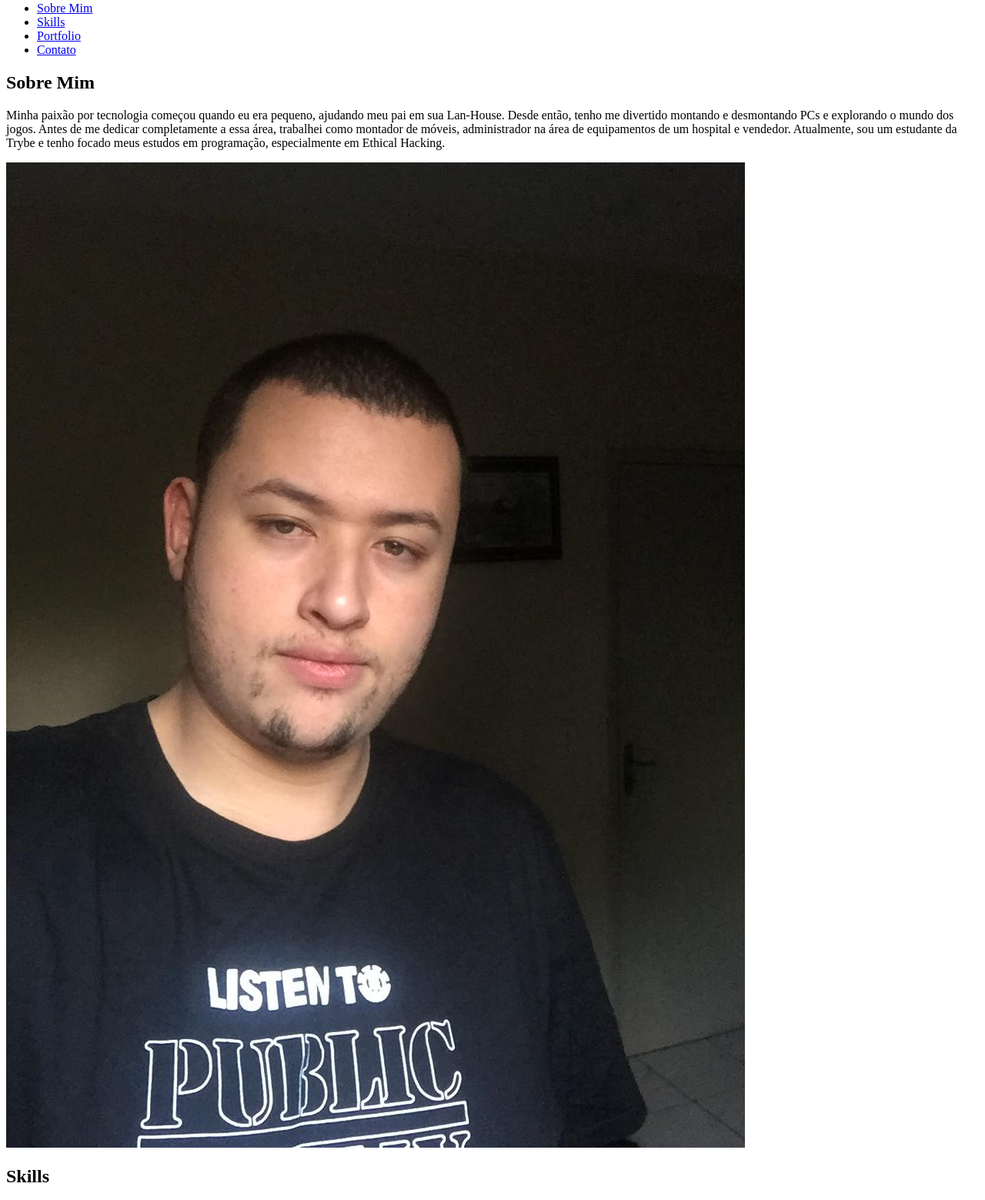
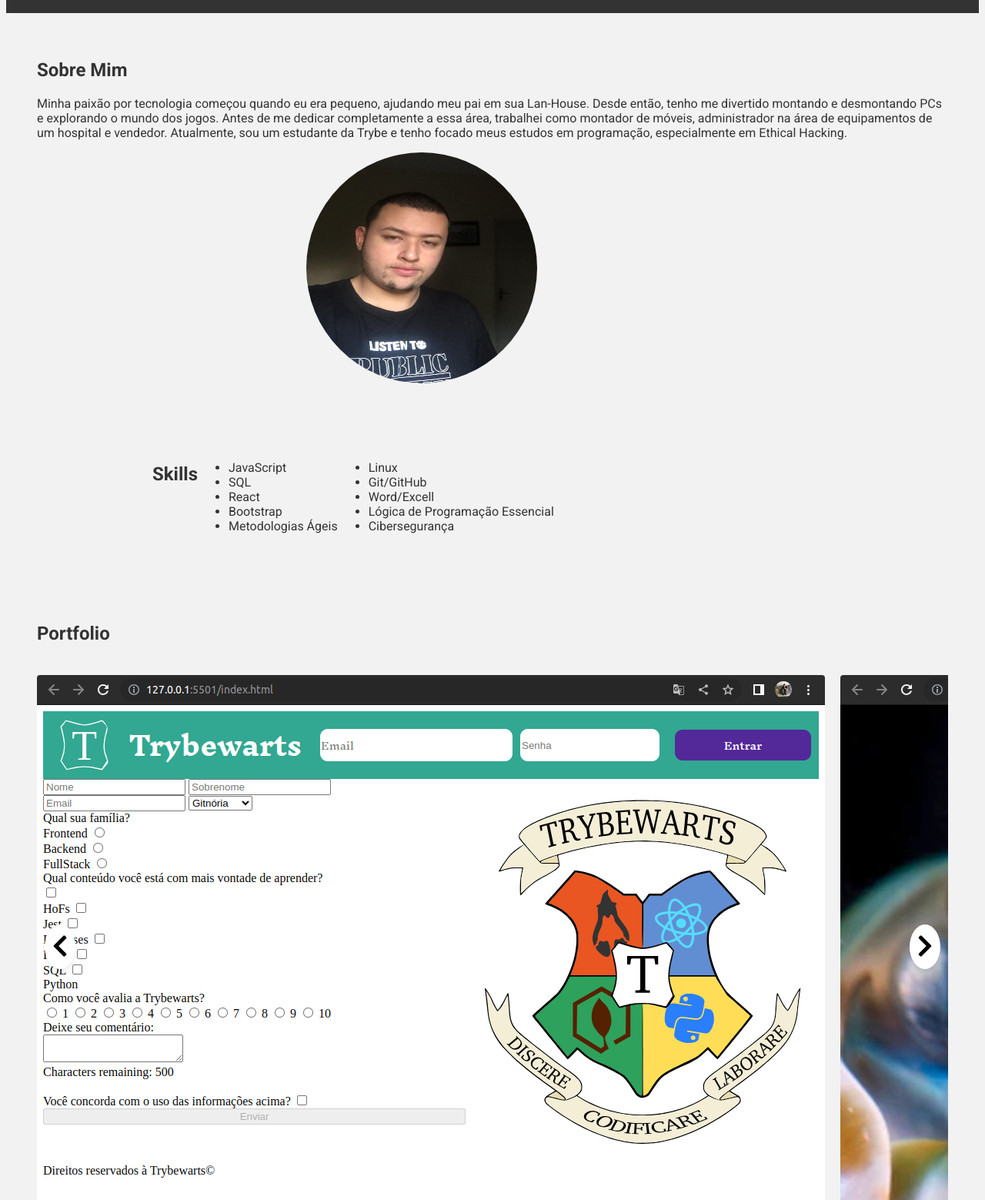
Before and after one commit to Brinezera/Brinezera.github.io, a plain HTML site: page index.html in a window 1280 px wide. Shown: the part 78-1637 px from the top of the page at 77% size. Drawn offline with Linux system fonts and the light colour scheme.

Commit message:
Portifolio quase pronto

```diff
--- a/index.html
+++ b/index.html
@@ -4,7 +4,9 @@
   <meta charset="UTF-8">
   <meta name="viewport" content="width=device-width, initial-scale=1.0">
   <title>Portfólio</title>
-  <link rel="stylesheet" href="styles.css">
+  <link rel="stylesheet" href="style.css">
+  <link rel="stylesheet" href="https://fonts.googleapis.com/css?family=Roboto:300,400,500,700&display=swap">
+  <link rel="stylesheet" href="https://cdnjs.cloudflare.com/ajax/libs/font-awesome/5.15.4/css/all.min.css">
 </head>
 <body>
   <header>
@@ -22,7 +24,7 @@
   <section id="sobre">
     <h2>Sobre Mim</h2>
     <p>Minha paixão por tecnologia começou quando eu era pequeno, ajudando meu pai em sua Lan-House. Desde então, tenho me divertido montando e desmontando PCs e explorando o mundo dos jogos. Antes de me dedicar completamente a essa área, trabalhei como montador de móveis, administrador na área de equipamentos de um hospital e vendedor. Atualmente, sou um estudante da Trybe e tenho focado meus estudos em programação, especialmente em Ethical Hacking.</p>
-    <img class="minha__foto" src="minha_foto.jpeg" alt="foto-andré">
+    <img class="minha-foto" src="minha_foto.jpeg" alt="foto-andré">
   </section>
 
   <section id="skills">
@@ -34,18 +36,25 @@
       <li>Bootstrap</li>
       <li>Metodologias Ágeis</li>
     </ul>
+    <ul class="aside">
+      <li>Linux</li>
+      <li>Git/GitHub</li>
+      <li>Word/Excell</li>
+      <li>Lógica de Programação Essencial</li>
+      <li>Cibersegurança</li>
+    </ul>
   </section>
 
   <section id="portfolio">
     <h2>Portfolio</h2>
     <div class="carousel">
       <div class="carousel-container">
-        <img src="project1.png" alt="Projeto 1">
-        <img src="project2.png" alt="Projeto 2">
-        <img src="project3.png" alt="Projeto 3">
+        <img src="project1.png" alt="Projeto 1" class="project">
+        <img src="project2.png" alt="Projeto 2" class="project">
+        <img src="project3.png" alt="Projeto 3" class="project">
       </div>
-        <a class="carousel-prev">&#10094;</a>
-        <a class="carousel-next">&#10095;</a>
+      <a class="carousel-prev"><i class="fas fa-chevron-left"></i></a>
+      <a class="carousel-next"><i class="fas fa-chevron-right"></i></a>
     </div>
   </section>
 
@@ -55,13 +64,14 @@
     <ul>
       <li>E-mail: contatoandrecascio@gmail.com</li>
       <li>Telefone: (11) 98368-9512</li>
+          <li>LinkedIn: <a href="https://www.linkedin.com/in/andr%C3%A9-baumgartner/" target="_blank" rel="noopener">Meu Perfil</a></li>
     </ul>
   </section>
 
   <footer>
-    <p>Gostaria de ver descontos nos joguinhos? <a href="https://gg.deals/" target="_blank">Clique aqui</a> para visitar o GG Deals!</p>
+    <p>Tá com um tempinho sobrando? Joga ai <a href="" target="_blank" rel="noopener">Clique aqui</a></p>
   </footer>
 
+<script src="script.js"></script>
 </body>
-  <script src="script.js"></script>
 </html>
--- a/script.js
+++ b/script.js
@@ -4,15 +4,15 @@ document.addEventListener("DOMContentLoaded", function() {
   const carouselContainer = document.querySelector(".carousel-container");
 
   prevButton.addEventListener("click", function() {
-    carouselContainer.scrollBy({
-      left: -carouselContainer.offsetWidth,
+    carouselContainer.scroll({
+      left: carouselContainer.scrollLeft - carouselContainer.offsetWidth,
       behavior: "smooth"
     });
   });
 
   nextButton.addEventListener("click", function() {
-    carouselContainer.scrollBy({
-      left: carouselContainer.offsetWidth,
+    carouselContainer.scroll({
+      left: carouselContainer.scrollLeft + carouselContainer.offsetWidth,
       behavior: "smooth"
     });
   });
--- a/style.css
+++ b/style.css
@@ -1,17 +1,70 @@
 body {
-  background-image: url(sudo.gif);
-  background-repeat: no-repeat;
-  background-size: cover;
-  background-position: center center;
+  font-family: 'Roboto', sans-serif;
+  background-color: #f2f2f2;
 }
 
-.minha__foto {
-  width: 200px;
-  height: 200px;
+header {
+  background-color: #333;
+  color: #fff;
+  padding: 20px;
+}
+
+header h1 {
+  font-size: 24px;
+  margin: 0;
+}
+
+nav ul {
+  list-style-type: none;
+  margin: 0;
+  padding: 0;
+  display: flex;
+}
+
+nav ul li {
+  margin-right: 20px;
+}
+
+nav ul li a {
+  color: #fff;
+  text-decoration: none;
+  transition: color 0.3s ease;
+}
+
+nav ul li a:hover {
+  color: #ccc;
+}
+
+section {
+  padding: 40px;
+  color: #333;
+}
+
+section h2 {
+  font-size: 24px;
+}
+
+#contato {
+  margin-left: 310px;
+  display: inline-block
+}
+
+#skills {
+  margin-left: 150px;
+  display: flex;
+  justify-items: center;
+}
+
+.minha-foto {
   border-radius: 100%;
+  width: 300px;
+  height: 300px;
+  margin-left: 350px;
 }
+
 .carousel {
   position: relative;
+  margin: 40px 0;
 }
 
 .carousel-container {
@@ -25,10 +78,11 @@ body {
 .carousel img {
   width: 100%;
   scroll-snap-align: start;
+  border-radius: 4px;
+  margin-right: 20px;
 }
 
-.carousel-prev,
-.carousel-next {
+.carousel-prev, .carousel-next {
   position: absolute;
   top: 50%;
   transform: translateY(-50%);
@@ -36,6 +90,10 @@ body {
   color: #000;
   text-decoration: none;
   cursor: pointer;
+  background-color: #fff;
+  padding: 10px;
+  border-radius: 50%;
+  box-shadow: 0 2px 4px rgba(0, 0, 0, 0.1);
 }
 
 .carousel-prev {
@@ -45,3 +103,19 @@ body {
 .carousel-next {
   right: 10px;
 }
+
+footer {
+  background-color: #333;
+  color: #fff;
+  padding: 20px;
+  text-align: center;
+}
+
+footer a {
+  color: #fff;
+  text-decoration: none;
+}
+
+footer a:hover {
+  color: #ccc;
+}
```
Also changed, not shown: 1 other file.
